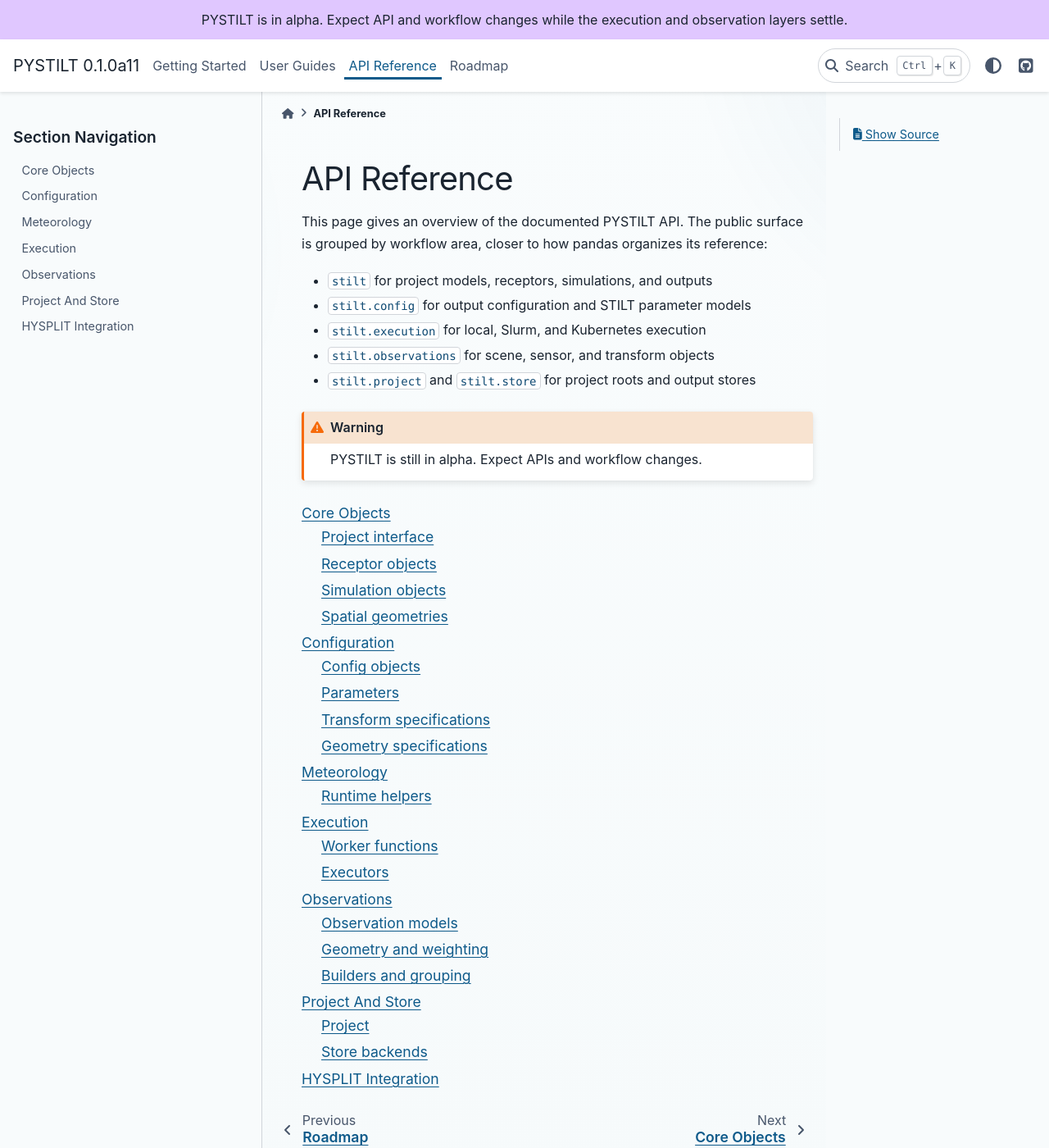
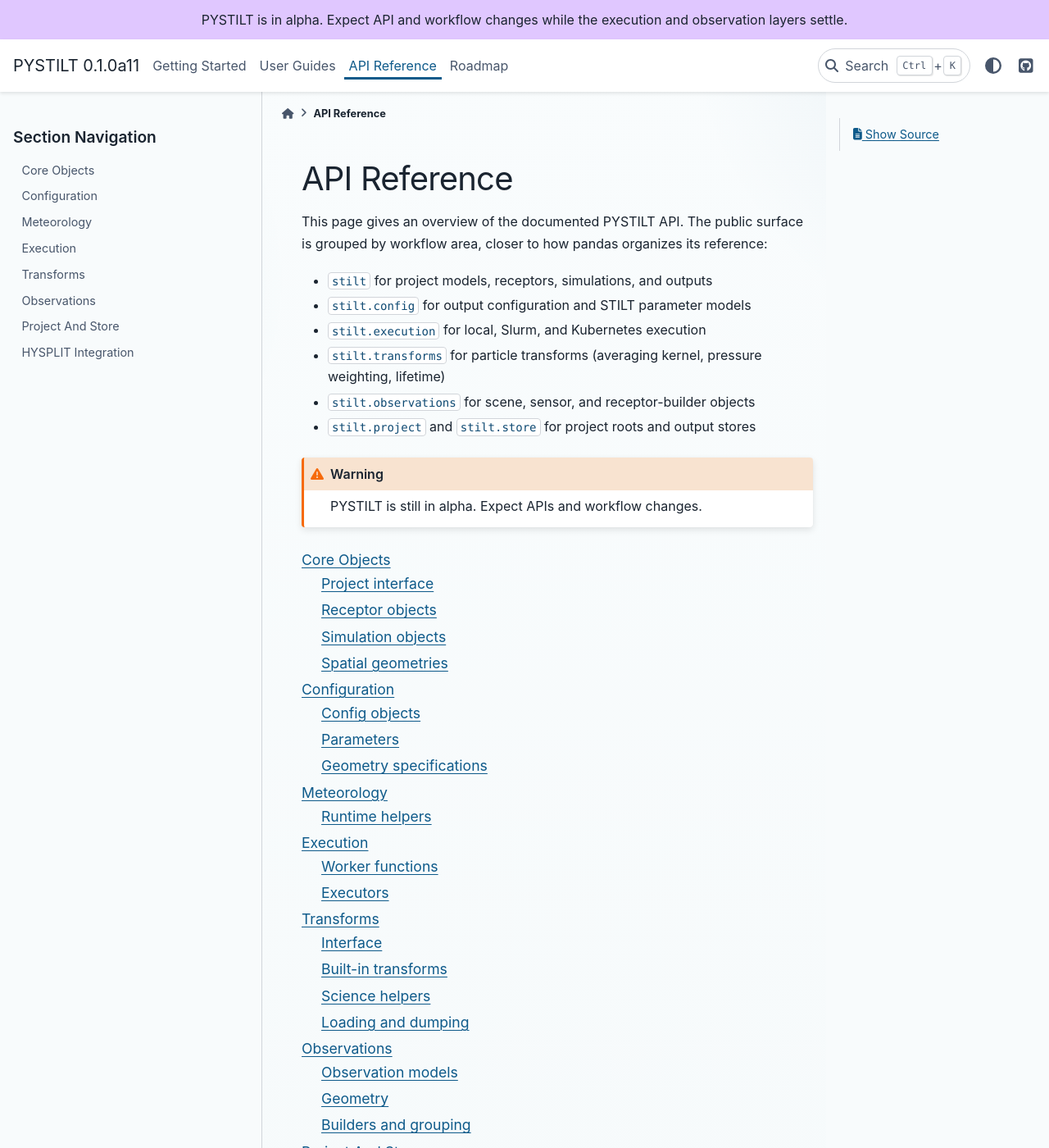
Before and after one commit to fbirds5230/runtraj, a Sphinx documentation site: the page built from docs/reference/index.rst, in a window 1280 px wide and 1400 px high. Shown: the whole window at 82% size. Built offline with Sphinx 7.4.7 and the PyData theme 0.15.4, drawn with Linux system fonts in a browser that asks for light colours; pages that are not in the unit, such as notebooks, are missing from menus.

Commit message:
refactor(transforms): one pydantic class per particle transform, importable user transforms
stilt.transforms now holds the whole layer: TransformContext, the
ParticleTransform protocol, three built-in transforms whose fields are their
YAML keys and whose apply() does the arithmetic (AveragingKernel,
PressureWeighting, FirstOrderLifetime), the X-STILT weighting science made
public (particle_pwf, ak_weights, release_coordinate), and load/dump helpers.

The old vertical_operator kind with its mode switch is gone: ak_pwf is the
two transforms listed in order, pwf is the second alone, none/uniform is an
empty list. Transforms apply once, in list order, to the unweighted particles
and return a new frame; the foot_before_weight / foot_before_chemistry
restore guard is removed. Deleted the spec / adapter / model / context layers
that sat between YAML and the arithmetic (stilt.config.transforms,
stilt.observations.{apply,weighting,chemistry,operators}, VerticalOperator,
*TransformSpec, ParticleTransformContext, build/apply_particle_transforms,
the unused WeightingModel / ChemistryModel protocols).

A transform kind containing a dot is an import path
(kind: mypkg.transforms.MyWeighting): the class is imported and built from
the remaining keys, so custom weightings reach Slurm and Kubernetes workers,
which rebuild the model from config alone. A stored footprint whose class
cannot be imported still loads (UnresolvedTransform); a project config naming
one fails validation. Observation.operator is Observation.transforms.

Only ParticleTransform and TransformContext are exported from the package
root; the built-ins live in stilt.transforms. New guide
docs/advanced/transforms.rst covers the built-ins, the column-weighting
science, and writing your own transform.

Tests: 837 passed (was 815); integration suite green against real HYSPLIT.

```diff
--- a/docs/guides/index.rst
+++ b/docs/guides/index.rst
@@ -21,6 +21,7 @@ that do not belong in a first-run tutorial.
    :caption: Advanced Guides
 
    ../advanced/observations
+   ../advanced/transforms
    ../advanced/output_state
 
 .. toctree::
--- a/docs/guides/receptors.rst
+++ b/docs/guides/receptors.rst
@@ -52,8 +52,8 @@ ColumnReceptor
 Use when the measurement integrates over a vertical range at a single
 horizontal position.  HYSPLIT releases particles uniformly in height between
 ``bottom`` and ``top``.  To turn the result into a mass-weighted column
-footprint (with an optional averaging kernel), add a ``vertical_operator``
-transform — see :doc:`/advanced/observations`.
+footprint (with an optional averaging kernel), add ``pressure_weighting``
+and ``averaging_kernel`` transforms — see :doc:`/advanced/transforms`.
 
 .. code-block:: python
 
--- a/docs/reference/configuration.rst
+++ b/docs/reference/configuration.rst
@@ -41,16 +41,6 @@ Parameters
    ErrorParams
 
 
-Transform specifications
-------------------------
-
-.. autosummary::
-   :toctree: _api
-   :nosignatures:
-
-   VerticalOperatorTransformSpec
-   FirstOrderLifetimeTransformSpec
-
 Geometry specifications
 -----------------------
 
--- a/docs/reference/index.rst
+++ b/docs/reference/index.rst
@@ -7,7 +7,8 @@ is grouped by workflow area, closer to how pandas organizes its reference:
 - ``stilt`` for project models, receptors, simulations, and outputs
 - ``stilt.config`` for output configuration and STILT parameter models
 - ``stilt.execution`` for local, Slurm, and Kubernetes execution
-- ``stilt.observations`` for scene, sensor, and transform objects
+- ``stilt.transforms`` for particle transforms (averaging kernel, pressure weighting, lifetime)
+- ``stilt.observations`` for scene, sensor, and receptor-builder objects
 - ``stilt.project`` and ``stilt.store`` for project roots and output stores
 
 .. warning::
@@ -21,6 +22,7 @@ is grouped by workflow area, closer to how pandas organizes its reference:
    configuration
    meteorology
    execution
+   transforms
    observations
    project
    hysplit
--- a/docs/roadmap.rst
+++ b/docs/roadmap.rst
@@ -79,8 +79,8 @@ design and column-weighting concepts.  Full X-STILT feature parity is
      - Implemented
    * - Slant-column receptor support
      - In scope (pending HYSPLIT vertical-coordinate validation)
-   * - Additional transform types
-     - In scope
+   * - User-defined transforms via ``kind: my.module.Class``
+     - Implemented
    * - Specific sensor adapters (OCO-2/3, TROPOMI, TCCON)
      - Deferred
    * - Inventory coupling and background estimation
--- a/src/runtraj/__init__.py
+++ b/src/runtraj/__init__.py
@@ -26,7 +26,7 @@ from .receptors import (
 )
 from .simulation import SimID, Simulation
 from .trajectory import Trajectories
-from .transforms import ParticleTransform
+from .transforms import ParticleTransform, TransformContext
 
 try:
     __version__ = _version("pystilt")
@@ -65,6 +65,7 @@ __all__ = [
     "SpatialTarget",
     # Meteorology
     "MetStream",
-    # Transforms
+    # Transforms (the interface; built-ins live in stilt.transforms)
     "ParticleTransform",
+    "TransformContext",
 ]
```
Also changed, not shown: other parts of docs/roadmap.rst (+1 -1 lines), README.md (+12 -15 lines), docs/reference/observations.rst (+4 -6 lines), docs/reference/transforms.rst (added, +51 -0 lines), 3 other files.
